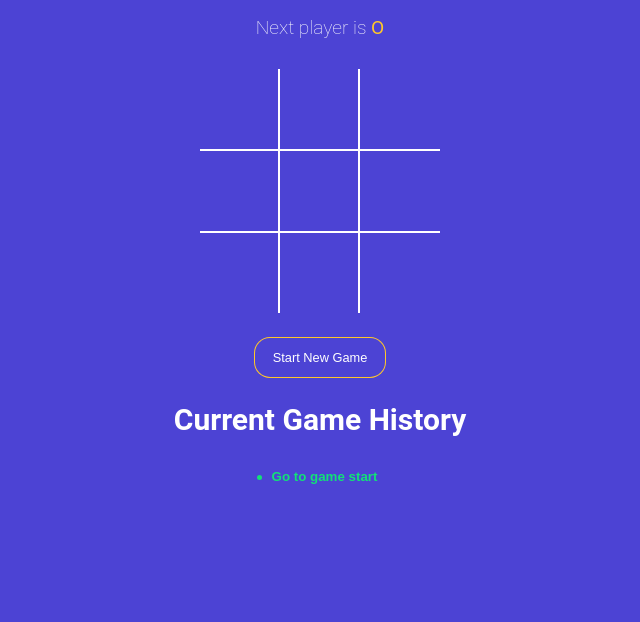
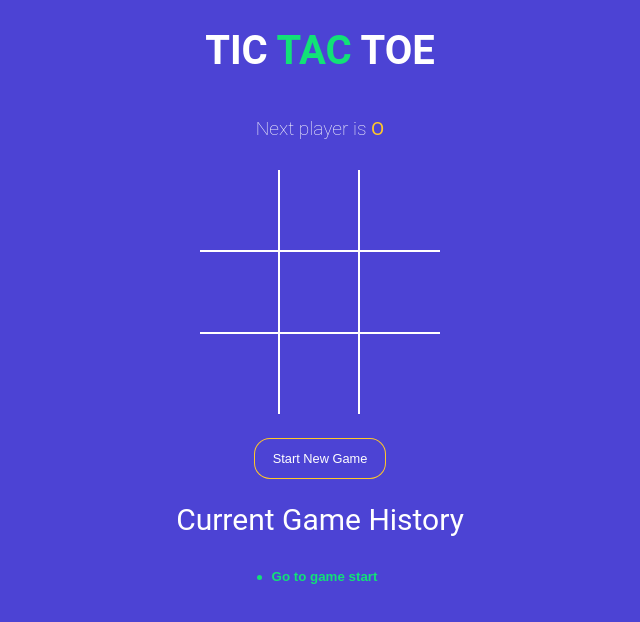
Before and after one commit to Rishika21Gupta/tictactoe-game, a React (Vite) app: page / in a window 1280 px wide. Shown: the top 622 px of the page, without its empty margins (320-960 px from the left). Built offline with nearby package versions, Linux system fonts and the light colour scheme.

Commit message:
added tic tac toe game title

```diff
--- a/src/App.jsx
+++ b/src/App.jsx
@@ -68,6 +68,9 @@
 
   return (
     <div className="app">
+      <h1>
+        TIC <span className="text-green">TAC</span> TOE
+      </h1>
       <StatusMessage winner={winner} gamingBoard={gamingBoard}/>
       <Board
       squares={gamingBoard.squares}
@@ -78,7 +81,12 @@
 </button>
 
 
-     <h2>Current Game History</h2>
+     <h2
+      style={{
+        fontWeight:'normal',
+
+
+      }}>Current Game History</h2>
 
      <History history={history} moveTo={moveTo} currentMove={currentMove}/>
     </div>
```
